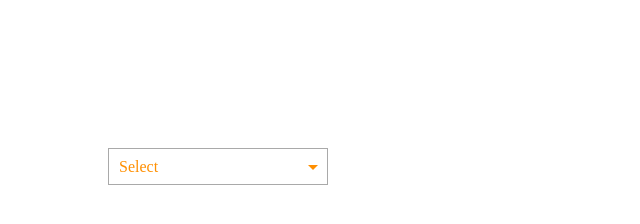
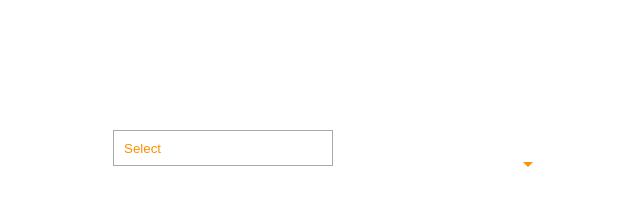
Before and after one commit to rakeshprakash91/multiSelect, a plain HTML site: page index.html in a window 1280 px wide. Shown: the whole page, without its empty margins (422-1062 px from the left). Drawn offline with Linux system fonts and the light colour scheme.

Commit message:
replaced ul with text field

```diff
--- a/css/multiSelect.css
+++ b/css/multiSelect.css
@@ -1,16 +1,20 @@
-ul.multiDropDownSelect {
+.multiDropDownSelect {
 	border: 1px solid darkgray;
+	height: 36px;
+	width: 198px;
+	white-space: nowrap;
+	overflow: hidden;
+	padding: 0 25px 0 10px;
 }
 ul.multiDropDown,
-ul.multiDropDownSelect {
+.multiDropDownSelect {
 	cursor: pointer;
 	background-color: white;
 	color: #ff8f00;
 	width: 220px;
 	position: relative;
 }
-ul.multiDropDown li,
-ul.multiDropDownSelect li {
+ul.multiDropDown li {
 	line-height: 15px;
 	list-style-type: none;
 	padding: 10px;
@@ -18,14 +22,9 @@ ul.multiDropDownSelect li {
 	border-style: solid;
 	border-color: darkgray;
 }
-ul.multiDropDownSelect li {
-	border: none;
-	overflow: hidden;
-	width: 190px;
-	white-space: nowrap;
-}
 ul.multiDropDown {
 	display: none;
+	left: 10px;
 }
 ul.multiDropDown li label {
 	padding: 0 10px;
@@ -38,8 +37,8 @@ ul.multiDropDown li label {
 	border-color: #ff8f00 transparent transparent transparent;
 	border-style: solid;
 	position: relative;
-	top: 40px;
-	right: -200px;
+	top: 14px;
+	right: -210px;
 	cursor: pointer;
 	z-index: 100;
 }
--- a/js/multiSelect.js
+++ b/js/multiSelect.js
@@ -6,22 +6,21 @@ var selectedVal = [];
 	var selectElement = document.querySelectorAll('.multiDropDown');
 	for (var i = 0; i < selectElement.length; i++) {
 
-		//create top ul li
-		var ul = document.createElement("ul");
-		ul.setAttribute('class', 'multiDropDownSelect');
-		var li = document.createElement('li');
-		li.innerHTML = "Select"
-		ul.appendChild(li);
+		//create top text field
+		var txtField = document.createElement("input");
+		txtField.setAttribute("type", "text");
+		txtField.setAttribute('class', 'multiDropDownSelect');
+		txtField.setAttribute("readonly", "readonly");
+		txtField.setAttribute("value", "Select");
+		selectElement[i].parentElement.insertBefore(txtField, selectElement[i]);
 
-		selectElement[i].parentElement.insertBefore(ul, selectElement[i]);
-
-
+		//dropdown arrow creation
 		var caretElem = document.createElement('span');
 		caretElem.setAttribute('class', 'multicaret');
-		ul.setAttribute('index', i);
+		txtField.setAttribute('index', i);
 		selectedVal[i] = {};
-		ul.parentElement.insertBefore(caretElem, ul);
-		ul.addEventListener('click', showHideOptions);
+		txtField.parentElement.insertBefore(caretElem, txtField);
+		txtField.addEventListener('click', showHideOptions);
 
 		var liArray = selectElement[i].children;
 		for (var j = 0; j < liArray.length; j++) {
@@ -57,8 +56,8 @@ function updateSelectedValues(val, elm, index) {
 		for (key in selectedVal[index]) {
 			html += key + ", ";
 		}
-		elm.parentElement.previousElementSibling.children[0].innerHTML = html.replace(/,\s*$/, "");
+		elm.parentElement.previousElementSibling.value = html.replace(/,\s*$/, "");
 	} else {
-		elm.parentElement.previousElementSibling.children[0].innerHTML = "Select";
+		elm.parentElement.previousElementSibling.value = "Select";
 	}
 }
```
